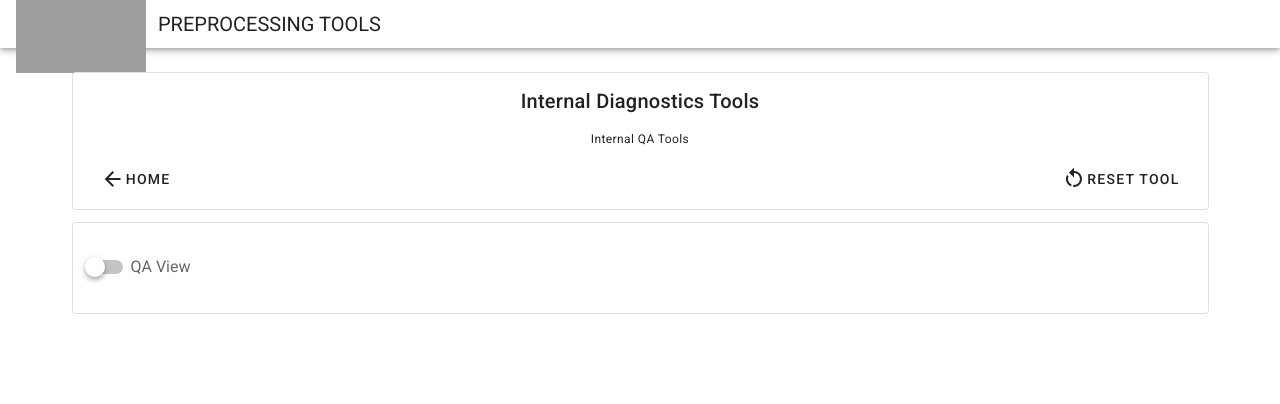
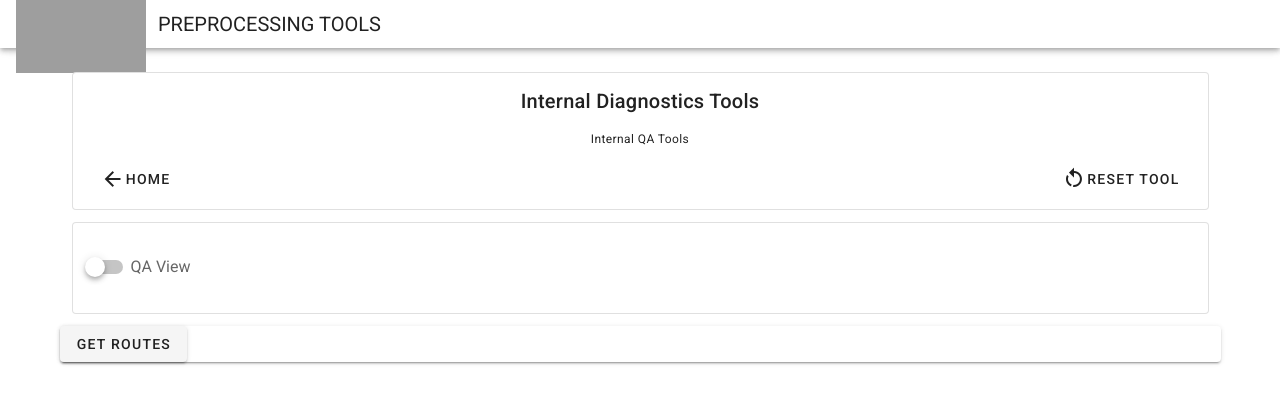
Before and after one commit to Shahraehash/Processor-Tools, a Vue app: page /diagnostics in a window 1280 px wide. Shown: the top 404 px of the page. Built offline with nearby package versions, Linux system fonts and the light colour scheme; grey boxes are pictures that could not be loaded; what vue-apexcharts would draw is missing.

Commit message:
adding route map viewer in diagnostics

```diff
--- a/src/views/Diagnostics.vue
+++ b/src/views/Diagnostics.vue
@@ -9,13 +9,20 @@
       <v-switch label="QA View" v-model="$store.state.diagnosticsEnabled"></v-switch>
     </v-card>
 
+    <v-card>
+      <v-btn @click="getRouteList()">Get Routes</v-btn>
+      <v-card v-for="(item, key) in routes" :key="key">
+        {{item}}
+      </v-card>
+    </v-card>
+
   </v-container>
 
 
 </template>
 <script>
 //packages
-
+import axios from 'axios'
 
 //support code
 
@@ -33,6 +40,24 @@ export default {
   },
   data() {
     return {
+      routes: []
+
+    }
+  },
+  methods: {
+    getRouteList() {
+      return axios.post('/preprocessor_api/route_map', {
+          headers: {
+          'Content-Type': 'application/json',
+          }
+      }).then(response => {
+        this.routes = response.data
+        return response.data
+      }).catch(error => {
+        return error
+      })
+
+
 
     }
   }
```
